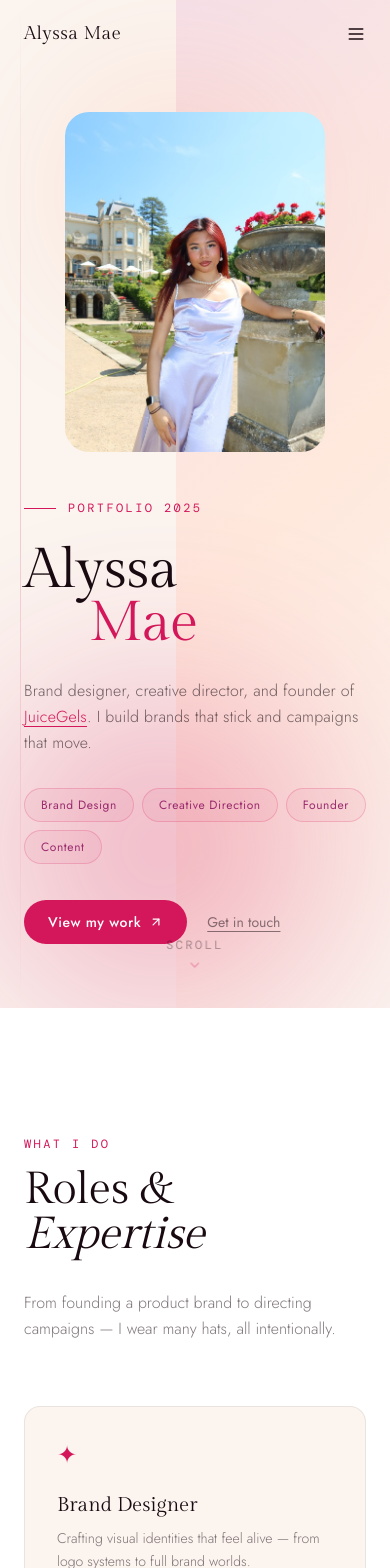
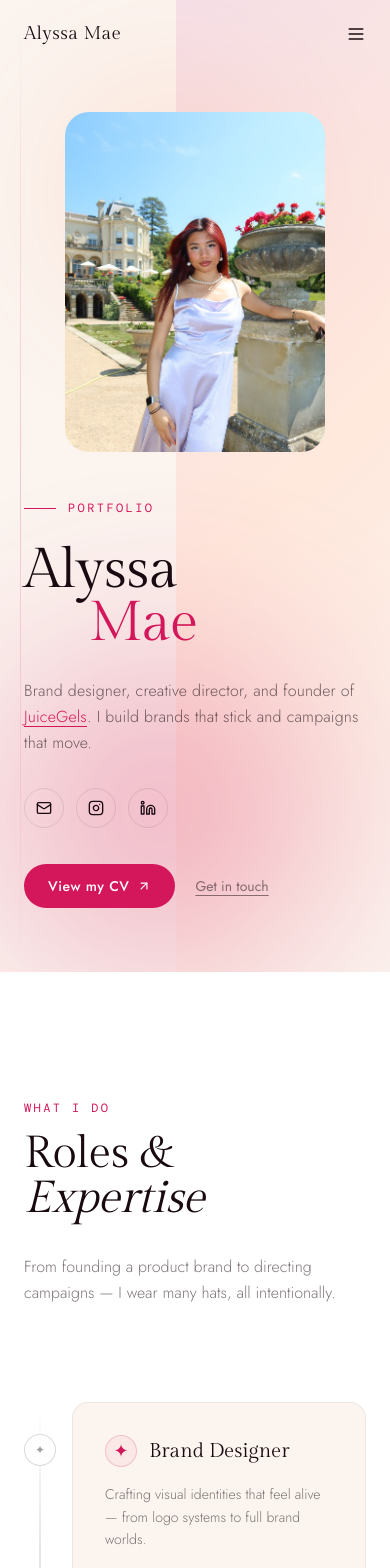
Before and after one commit to rjviernes620/portfolio-ate, a React (Vite) app: page / in a window 390 px wide. Shown: the top 1568 px of the page. Built offline with nearby package versions, Linux system fonts and the light colour scheme.

Commit message:
change some bits on hero

```diff
--- a/src/app/App.tsx
+++ b/src/app/App.tsx
@@ -249,7 +249,7 @@ function Hero() {
                 className="text-xs tracking-[0.2em] uppercase"
                 style={{ fontFamily: "'DM Mono', monospace", color: "#D4175A" }}
               >
-                Portfolio 2025
+                Portfolio
               </span>
             </div>
 
@@ -290,27 +290,47 @@ function Hero() {
               . I build brands that stick and campaigns that move.
             </p>
 
-            <div className="flex flex-wrap gap-2 mt-1">
-              {["Brand Design", "Creative Direction", "Founder", "Content"].map((tag) => (
-                <span
-                  key={tag}
-                  className="text-xs px-4 py-2 rounded-full border"
+            <div className="flex items-center gap-3 mt-1">
+              {[
+                { icon: <Mail size={16} />, label: "Email", href: "mailto:hello@alyssamae.com", color: "#D4175A" },
+                { icon: <Instagram size={16} />, label: "Instagram", href: "https://instagram.com/juicegels", color: "#FF6B35" },
+                { icon: <Linkedin size={16} />, label: "LinkedIn", href: "https://linkedin.com/in/alyssamae", color: "#9B2D6F" },
+              ].map(({ icon, label, href, color }) => (
+                <a
+                  key={label}
+                  href={href}
+                  target="_blank"
+                  rel="noopener noreferrer"
+                  aria-label={label}
+                  className="w-10 h-10 rounded-full flex items-center justify-center border transition-all duration-300 hover:scale-110"
                   style={{
-                    fontFamily: "'Jost', sans-serif",
-                    borderColor: "rgba(212,23,90,0.2)",
-                    color: "#9B2D6F",
-                    background: "rgba(212,23,90,0.05)",
-                    letterSpacing: "0.05em",
+                    borderColor: "rgba(24,10,16,0.1)",
+                    color: "#180A10",
+                    background: "transparent",
+                  }}
+                  onMouseEnter={(e) => {
+                    e.currentTarget.style.borderColor = color;
+                    e.currentTarget.style.color = "#FFFFFF";
+                    e.currentTarget.style.background = color;
+                    e.currentTarget.style.boxShadow = `0 4px 12px ${color}33`;
+                  }}
+                  onMouseLeave={(e) => {
+                    e.currentTarget.style.borderColor = "rgba(24,10,16,0.1)";
+                    e.currentTarget.style.color = "#180A10";
+                    e.currentTarget.style.background = "transparent";
+                    e.currentTarget.style.boxShadow = "none";
                   }}
                 >
-                  {tag}
-                </span>
+                  {icon}
+                </a>
               ))}
             </div>
 
             <div className="flex items-center gap-5 mt-2">
               <a
-                href="#work"
+                href="/ALYSSACV.docx%20(3).pdf"
+                target="_blank"
+                rel="noopener noreferrer"
                 className="flex items-center gap-2 text-sm px-6 py-3 rounded-full transition-all duration-200 hover:opacity-85 hover:scale-[1.02]"
                 style={{
                   background: "#D4175A",
@@ -320,7 +340,7 @@ function Hero() {
                   letterSpacing: "0.04em",
                 }}
               >
-                View my work <ArrowUpRight size={14} />
+                View my CV <ArrowUpRight size={14} />
               </a>
               <a
                 href="#contact"
@@ -357,17 +377,6 @@ function Hero() {
             </div>
           </div>
         </div>
-
-        {/* Scroll cue */}
-        <div className="absolute bottom-8 left-1/2 -translate-x-1/2 flex flex-col items-center gap-2 opacity-35">
-          <span
-            className="text-xs tracking-[0.2em] uppercase"
-            style={{ fontFamily: "'DM Mono', monospace", color: "#180A10" }}
-          >
-            Scroll
-          </span>
-          <ChevronDown size={15} className="animate-bounce" style={{ color: "#D4175A" }} />
-        </div>
       </div>
 
     </section>
@@ -376,10 +385,24 @@ function Hero() {
 
 /* ─── Roles ─── */
 function Roles() {
+  const [hoveredIndex, setHoveredIndex] = useState<number | null>(null);
+
   return (
-    <section id="about" className="py-32 px-6 md:px-12" style={{ background: "#FFFFFF" }}>
-      <div className="max-w-7xl mx-auto">
-        <div className="mb-16 flex flex-col md:flex-row md:items-end justify-between gap-8">
+    <section id="about" className="py-32 px-6 md:px-12 relative overflow-hidden" style={{ background: "#FFFFFF" }}>
+      {/* Dynamic Background Glow on Hover */}
+      <div
+        className="absolute inset-0 pointer-events-none transition-all duration-1000 ease-out"
+        style={{
+          background: hoveredIndex !== null
+            ? `radial-gradient(circle at 50% 50%, ${roles[hoveredIndex].color}08 0%, transparent 60%)`
+            : 'radial-gradient(circle at 50% 50%, transparent 0%, transparent 100%)',
+          opacity: hoveredIndex !== null ? 1 : 0
+        }}
+      />
+
+      <div className="max-w-7xl mx-auto relative z-10">
+        {/* Section Header */}
+        <div className="mb-24 flex flex-col md:flex-row md:items-end justify-between gap-8">
           <div>
             <span
               className="text-xs tracking-[0.2em] uppercase block mb-4"
@@ -413,56 +436,171 @@ function Roles() {
           </p>
         </div>
 
-        <div className="grid grid-cols-1 md:grid-cols-2 gap-5">
-          {roles.map((role, i) => (
+        {/* Timeline Layout Container */}
+        <div className="relative">
+          {/* Vertical Timeline Line */}
+          <div
+            className="absolute left-4 md:left-1/2 top-0 bottom-0 w-[2px] -translate-x-[1px] pointer-events-none"
+            style={{
+              background: "linear-gradient(to bottom, transparent, rgba(24,10,16,0.1) 15%, rgba(24,10,16,0.1) 85%, transparent)"
+            }}
+          />
+
+          {/* Timeline Items */}
+          <div className="space-y-16 md:space-y-24">
+            {roles.map((role, i) => {
+              const isEven = i % 2 === 0;
+              const isHovered = hoveredIndex === i;
+
+              return (
                 <div
                   key={i}
-              className="group relative p-8 rounded-2xl border transition-all duration-300 cursor-default overflow-hidden hover:shadow-sm"
+                  className={`relative flex flex-col md:flex-row items-start md:items-center ${isEven ? "md:flex-row-reverse" : ""
+                    }`}
+                  onMouseEnter={() => setHoveredIndex(i)}
+                  onMouseLeave={() => setHoveredIndex(null)}
+                >
+                  {/* Card Side */}
+                  <div className="w-full md:w-1/2 pl-12 md:pl-0 md:px-12 flex flex-col justify-center relative">
+                    <div
+                      className={`group relative p-8 rounded-2xl border transition-all duration-500 cursor-default overflow-hidden ${isEven
+                          ? "md:text-right md:items-end md:ml-auto"
+                          : "md:text-left md:items-start md:mr-auto"
+                        } w-full max-w-xl`}
                       style={{
-                background: "#FBF4EF",
-                borderColor: "rgba(24,10,16,0.07)",
+                        background: isHovered ? "#FFFFFF" : "#FBF4EF",
+                        borderColor: isHovered ? "rgba(24,10,16,0.12)" : "rgba(24,10,16,0.06)",
+                        boxShadow: isHovered
+                          ? `0 20px 40px -15px ${role.color}15, 0 1px 3px rgba(24,10,16,0.02)`
+                          : "none",
+                        transform: isHovered
+                          ? `translateY(-6px)`
+                          : "translateY(0)"
                       }}
                     >
+                      {/* Hover radial flare */}
                       <div
-                className="absolute inset-0 opacity-0 group-hover:opacity-100 transition-opacity duration-500 pointer-events-none"
+                        className="absolute inset-0 opacity-0 group-hover:opacity-100 transition-opacity duration-700 pointer-events-none"
                         style={{
-                  background: `radial-gradient(circle at 20% 50%, ${role.color}0D 0%, transparent 70%)`,
+                          background: `radial-gradient(circle at ${isEven ? '80%' : '20%'} 50%, ${role.color}0A 0%, transparent 60%)`,
                         }}
                       />
-              <div className="relative flex flex-col gap-5">
-                <span className="text-2xl" style={{ color: role.color }}>{role.icon}</span>
-                <div>
+
+                      <div className="relative flex flex-col gap-4">
+                        {/* Mobile view top header (includes icon next to title) */}
+                        <div className="flex md:hidden items-center gap-3">
+                          <span
+                            className="text-lg w-8 h-8 rounded-full flex items-center justify-center border transition-all duration-300"
+                            style={{
+                              color: role.color,
+                              borderColor: `${role.color}33`,
+                              background: `${role.color}0D`
+                            }}
+                          >
+                            {role.icon}
+                          </span>
                           <h3
-                    className="text-xl mb-2"
+                            className="text-xl"
                             style={{ fontFamily: "'Gilda Display', serif", color: "#180A10" }}
                           >
                             {role.title}
                           </h3>
+                        </div>
+
+                        {/* Desktop View Title */}
+                        <h3
+                          className="hidden md:block text-2xl"
+                          style={{ fontFamily: "'Gilda Display', serif", color: "#180A10" }}
+                        >
+                          {role.title}
+                        </h3>
+
                         <p
-                    className="text-sm leading-relaxed"
+                          className="text-sm md:text-base leading-relaxed"
                           style={{
                             fontFamily: "'Jost', sans-serif",
                             fontWeight: 300,
-                      color: "rgba(24,10,16,0.55)",
+                            color: isHovered ? "rgba(24,10,16,0.75)" : "rgba(24,10,16,0.55)",
                           }}
                         >
                           {role.description}
                         </p>
-                </div>
+
                         <div
-                  className="flex items-center gap-1.5 text-xs font-medium opacity-0 group-hover:opacity-100 transition-all duration-300"
-                  style={{ color: role.color, fontFamily: "'Jost', sans-serif", letterSpacing: "0.05em" }}
+                          className={`flex items-center gap-1.5 text-xs font-medium transition-all duration-300 ${isEven ? "md:justify-end" : "md:justify-start"
+                            }`}
+                          style={{
+                            color: role.color,
+                            fontFamily: "'Jost', sans-serif",
+                            letterSpacing: "0.05em",
+                            opacity: isHovered ? 1 : 0,
+                            transform: isHovered ? "translateY(0)" : "translateY(4px)"
+                          }}
                         >
-                  Explore <ArrowUpRight size={12} />
+                          Explore <ArrowUpRight size={12} className="transition-transform group-hover:translate-x-0.5 group-hover:-translate-y-0.5" />
                         </div>
                       </div>
                     </div>
-          ))}
+
+                    {/* Horizontal Connector Line (Desktop Only) */}
+                    {isEven ? (
+                      <div
+                        className="absolute right-0 top-1/2 -translate-y-1/2 h-[1px] w-12 hidden md:block transition-all duration-500"
+                        style={{ background: isHovered ? role.color : 'rgba(24,10,16,0.1)' }}
+                      />
+                    ) : (
+                      <div
+                        className="absolute left-0 top-1/2 -translate-y-1/2 h-[1px] w-12 hidden md:block transition-all duration-500"
+                        style={{ background: isHovered ? role.color : 'rgba(24,10,16,0.1)' }}
+                      />
+                    )}
+                  </div>
+
+                  {/* Central Node (Desktop) */}
+                  <div className="hidden md:flex absolute left-1/2 top-1/2 -translate-x-1/2 -translate-y-1/2 items-center justify-center z-20">
+                    <div
+                      className="w-12 h-12 rounded-full border flex items-center justify-center transition-all duration-500"
+                      style={{
+                        background: isHovered ? role.color : "#FFFFFF",
+                        borderColor: isHovered ? role.color : "rgba(24,10,16,0.15)",
+                        color: isHovered ? "#FFFFFF" : "rgba(24,10,16,0.4)",
+                        boxShadow: isHovered
+                          ? `0 0 20px ${role.color}35, inset 0 0 0 2px rgba(255,255,255,0.2)`
+                          : "none",
+                        transform: isHovered ? "scale(1.15) rotate(15deg)" : "scale(1) rotate(0deg)"
+                      }}
+                    >
+                      <span className="text-lg font-medium">{role.icon}</span>
+                    </div>
+                  </div>
+
+                  {/* Mobile Node (Aligned on left timeline line) */}
+                  <div className="md:hidden absolute left-4 top-8 -translate-x-1/2 z-20">
+                    <div
+                      className="w-8 h-8 rounded-full border flex items-center justify-center transition-all duration-500"
+                      style={{
+                        background: isHovered ? role.color : "#FFFFFF",
+                        borderColor: isHovered ? role.color : "rgba(24,10,16,0.15)",
+                        color: isHovered ? "#FFFFFF" : "rgba(24,10,16,0.4)",
+                        transform: isHovered ? "scale(1.1)" : "scale(1)"
+                      }}
+                    >
+                      <span className="text-xs">{role.icon}</span>
+                    </div>
+                  </div>
+
+                  {/* Empty Spacer Column (Desktop Only) */}
+                  <div className="hidden md:block w-1/2" />
+                </div>
+              );
+            })}
+          </div>
         </div>
       </div>
     </section>
   );
 }
+
 
 /* ─── Case Studies ─── */
 function CaseStudies() {
```
Also changed, not shown: assets/images/jg circle 2.png (added), 1 other file (tests, documents, lock files or other folders). Lines whose indentation alone changed are shown as unchanged.
